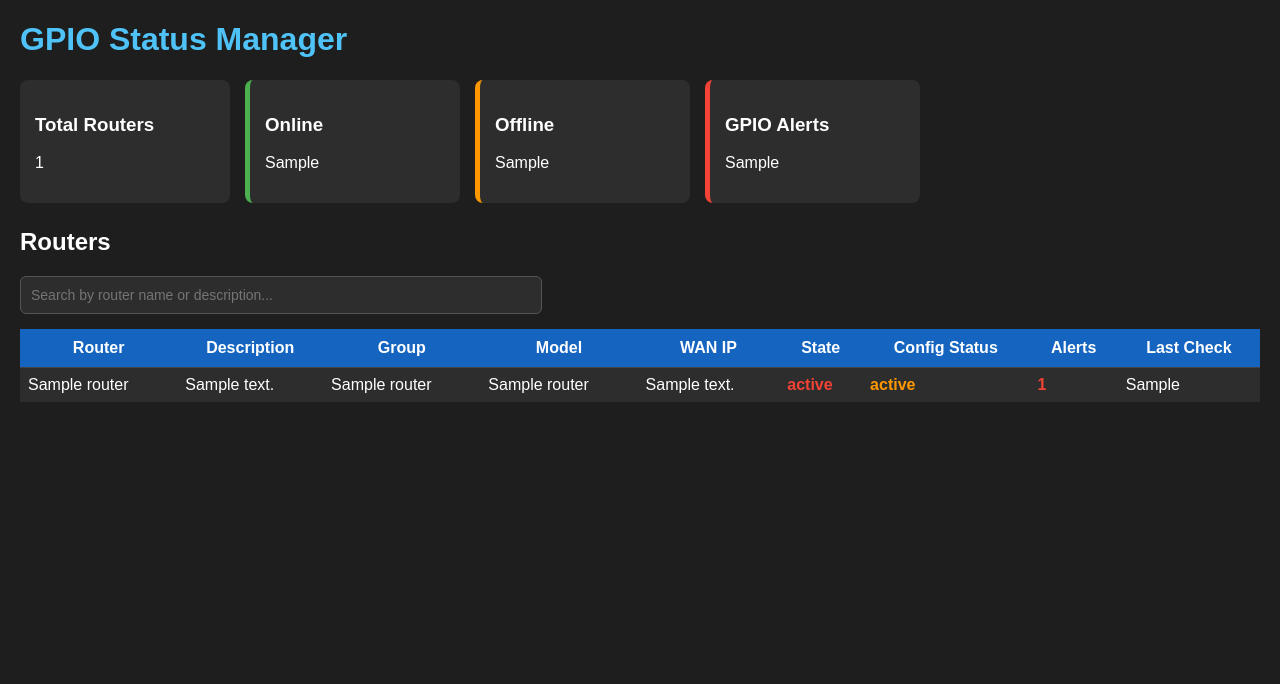
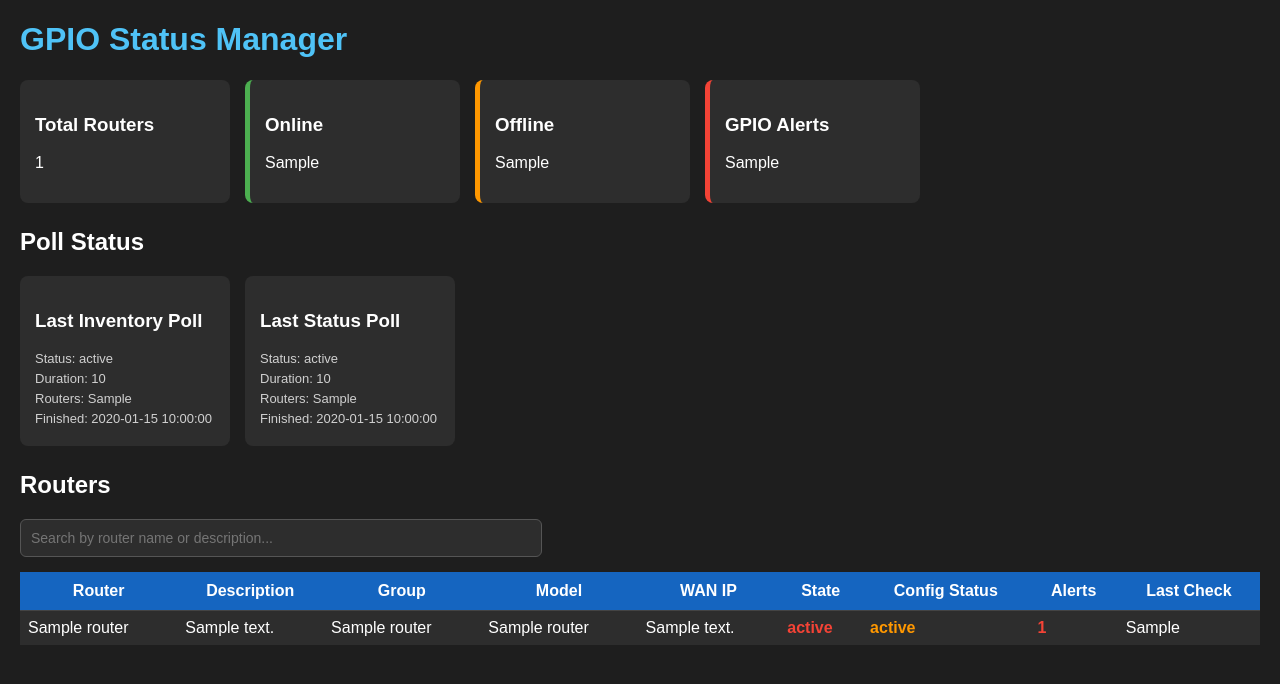
Before and after one commit to HectorLaraS/gpio_status_manager, a Flask app: template src/web/templates/dashboard.html in a window 1280 px wide. Shown: the top 684 px of the page. Run offline with Flask 3, Linux system fonts and the light colour scheme; the template is opened without the code that fills it: most values are stand-ins (such as "Sample title", 1, 10 or a date in 2020).

Commit message:
se completa 8.2

```diff
--- a/src/web/static/style.css
+++ b/src/web/static/style.css
@@ -100,3 +100,9 @@ tr:hover {
     color: #f44336;
     font-weight: bold;
 }
+
+.small-text {
+    font-size: 13px;
+    margin: 5px 0;
+    color: #d0d0d0;
+}
--- a/src/web/templates/dashboard.html
+++ b/src/web/templates/dashboard.html
@@ -34,6 +34,37 @@
         </div>
 
     </div>
+    <h2>Poll Status</h2>
+
+<div class="summary-container">
+
+    <div class="card">
+        <h3>Last Inventory Poll</h3>
+
+        {% if last_inventory_poll %}
+            <p class="small-text">Status: {{ last_inventory_poll.status }}</p>
+            <p class="small-text">Duration: {{ last_inventory_poll.duration }}</p>
+            <p class="small-text">Routers: {{ last_inventory_poll.routers_processed }}</p>
+            <p class="small-text">Finished: {{ last_inventory_poll.finished_at }}</p>
+        {% else %}
+            <p>No inventory poll found</p>
+        {% endif %}
+    </div>
+
+    <div class="card">
+        <h3>Last Status Poll</h3>
+
+        {% if last_status_poll %}
+            <p class="small-text">Status: {{ last_status_poll.status }}</p>
+            <p class="small-text">Duration: {{ last_status_poll.duration }}</p>
+            <p class="small-text">Routers: {{ last_status_poll.routers_processed }}</p>
+            <p class="small-text">Finished: {{ last_status_poll.finished_at }}</p>
+        {% else %}
+            <p>No status poll found</p>
+        {% endif %}
+    </div>
+
+</div>
 
     <h2>Routers</h2>
 
```
Also changed, not shown: src/repositories/dashboard_repository.py (+53 -0 lines), src/web/routes.py (+14 -0 lines).
